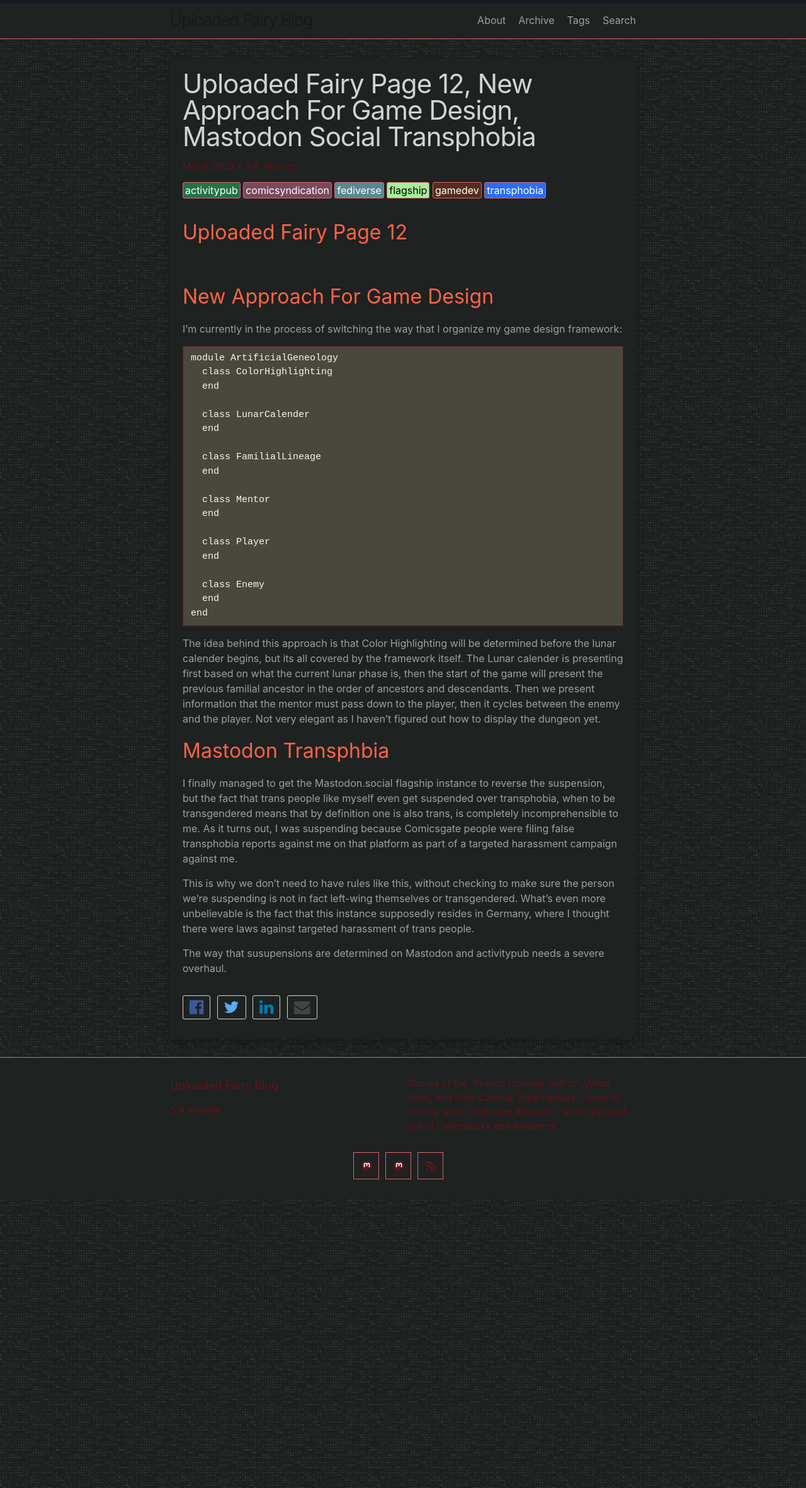
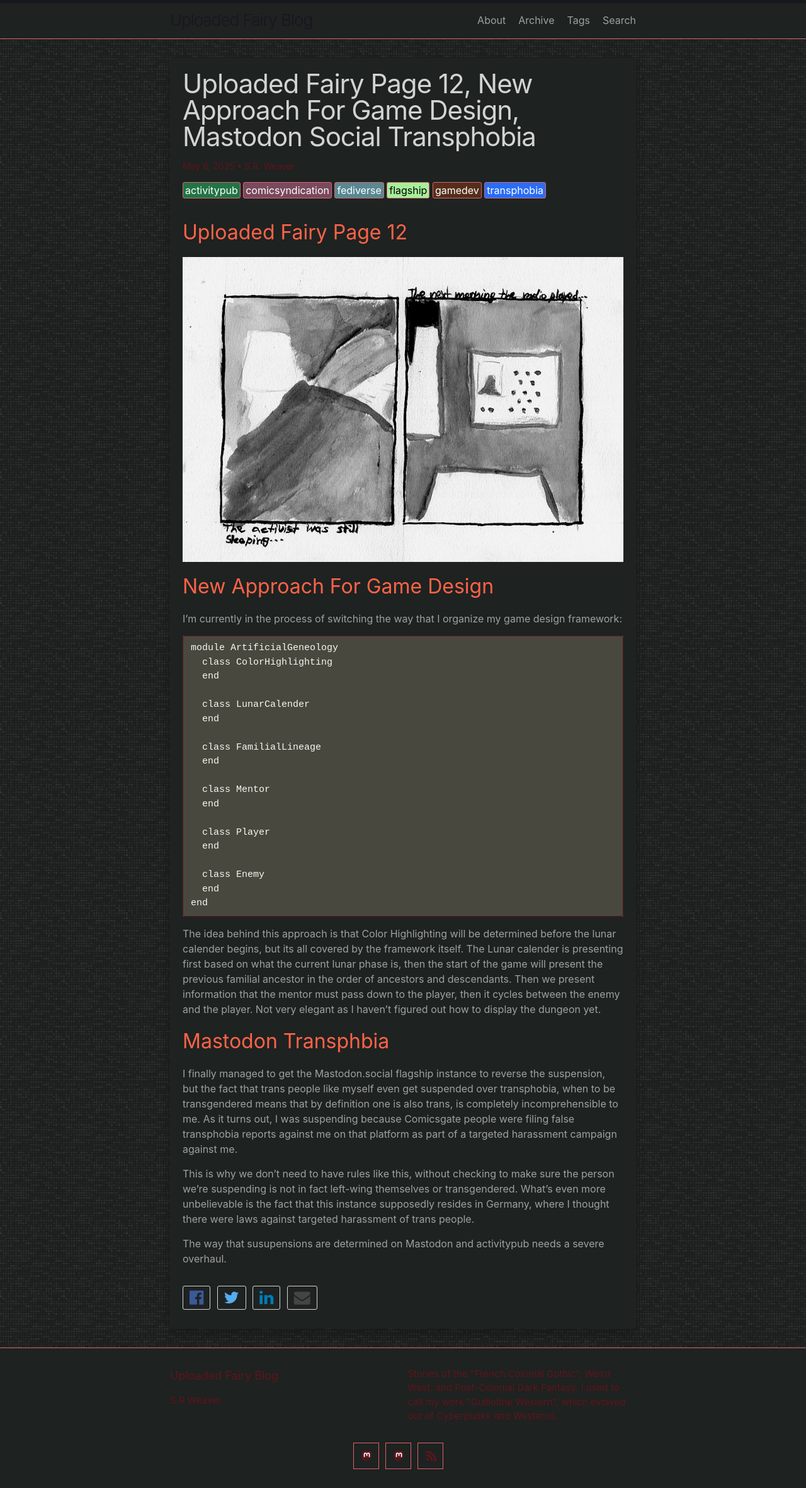
Before and after one commit to LWFlouisa/UFBlog, a Jekyll site: the page built from _posts/2025-05-06-UploadedFairyPage12_MastodonTransphobia_UpdatesOnGames.md, in a window 1280 px wide. Shown: the whole page at 63% size. Built offline with Jekyll 4.4.1, drawn with Linux system fonts in a browser that asks for light colours; our own code applies the rules of GitHub Pages for plain Markdown files.

Commit message:
Update 2025-05-06-UploadedFairyPage12_MastodonTransphobia_UpdatesOnGames.md

```diff
--- a/_posts/2025-05-06-UploadedFairyPage12_MastodonTransphobia_UpdatesOnGames.md
+++ b/_posts/2025-05-06-UploadedFairyPage12_MastodonTransphobia_UpdatesOnGames.md
@@ -4,7 +4,7 @@ author: "S.R. Weaver"
 tags: transphobia fediverse activitypub flagship gamedev comicsyndication
 ---
 ## Uploaded Fairy Page 12
-![]()
+![Uploaded Fairy Page 12](https://github.com/LWFlouisa/UFBlog/blob/main/images/Pages/page12.jpg?raw=true)
 
 ## New Approach For Game Design
 I'm currently in the process of switching the way that I organize my game design framework:
```
